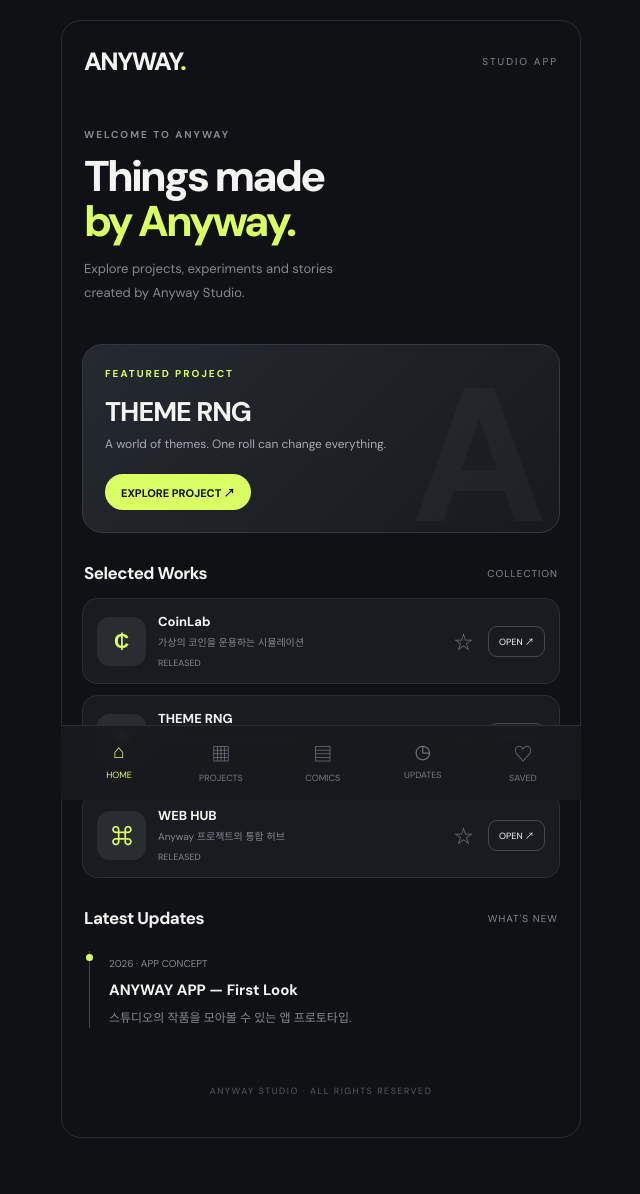
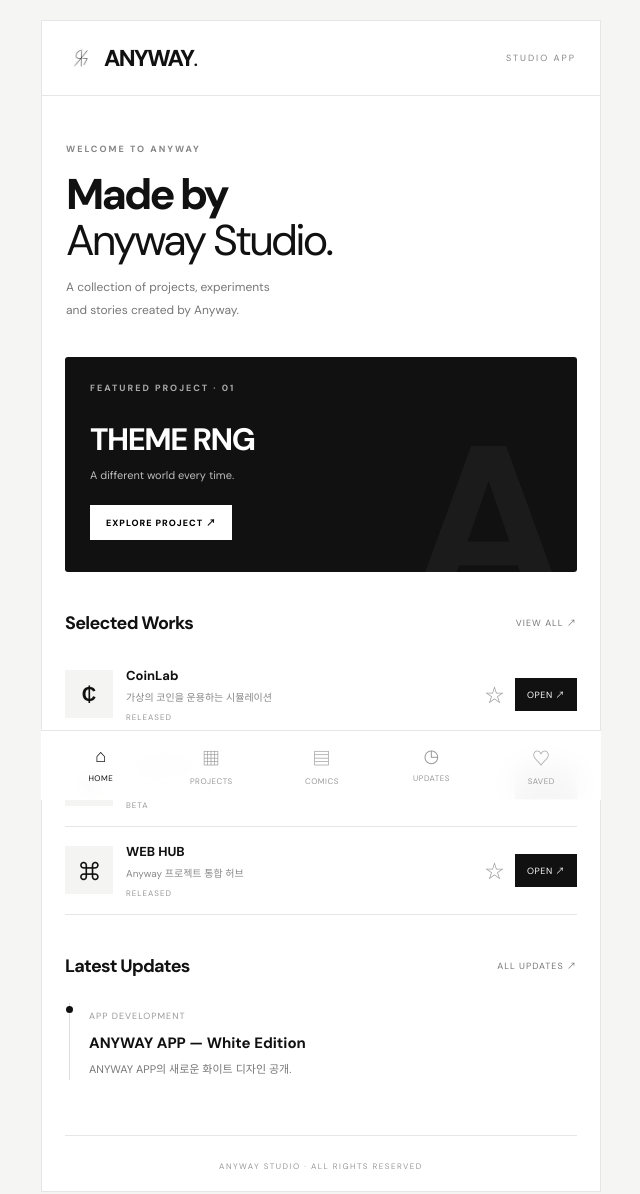
Before and after one commit to gamchigam-afk/anyway-app, a plain HTML site: page index.html in a window 1280 px wide. Shown: the whole page, without its empty margins (319-959 px from the left). Drawn offline with Linux system fonts and the light colour scheme.

Commit message:
Refactor index.html for design and content updates
Updated HTML structure and styles for improved layout and design. Changed text content for better clarity and branding.

```diff
--- a/index.html
+++ b/index.html
@@ -4,178 +4,186 @@
 <head>
 <meta charset="UTF-8">
 <meta name="viewport" content="width=device-width, initial-scale=1.0">
-<meta name="theme-color" content="#101114">
-<meta name="description" content="Explore everything created by Anyway Studio.">
+<meta name="theme-color" content="#FFFFFF">
+<meta name="description" content="ANYWAY Studio — A collection of projects, experiments and stories.">
 <link rel="manifest" href="./manifest.json">
 <link rel="apple-touch-icon" href="./icon-192.png">
 <meta name="apple-mobile-web-app-capable" content="yes">
-<meta name="apple-mobile-web-app-status-bar-style" content="black-translucent">
+<meta name="apple-mobile-web-app-status-bar-style" content="default">
 <meta name="apple-mobile-web-app-title" content="ANYWAY">
-<title>ANYWAY — App</title>
+<title>ANYWAY — Studio App</title>
 
 <style>
-@import url('https://fonts.googleapis.com/css2?family=DM+Sans:wght@400;500;600;700;800&display=swap');
+@import url('https://fonts.googleapis.com/css2?family=DM+Sans:wght@400;500;600;700;800&family=Noto+Sans+KR:wght@400;500;600;700&display=swap');
 
 :root{
- --bg:#101114;
- --panel:#191b20;
- --panel2:#22252b;
- --text:#f4f4f2;
- --muted:#858891;
- --line:#2b2e35;
- --accent:#d9ff65;
+ --bg:#FFFFFF;
+ --text:#111111;
+ --muted:#858585;
+ --line:#E6E6E6;
+ --soft:#F4F4F2;
+ --black:#111111;
 }
 *{box-sizing:border-box}
+html{scroll-behavior:smooth}
 body{
  margin:0;background:var(--bg);color:var(--text);
  font-family:'DM Sans','Noto Sans KR',sans-serif;
+ -webkit-font-smoothing:antialiased;
  padding-bottom:100px;
 }
 button,input{font:inherit}
 button{cursor:pointer}
-.app{max-width:520px;margin:auto;min-height:100vh}
+a{color:inherit;text-decoration:none}
+.app{max-width:560px;margin:auto;min-height:100vh}
+
 header{
- padding:24px 22px 15px;
+ height:75px;padding:0 24px;
  display:flex;align-items:center;justify-content:space-between;
+ border-bottom:1px solid var(--line);
+ background:rgba(255,255,255,.94);
+ position:sticky;top:0;z-index:20;
 }
-.logo{font-size:25px;font-weight:800;letter-spacing:-1.5px}
-.logo span{color:var(--accent)}
-.header-right{
- font-size:10px;color:var(--muted);letter-spacing:2px
-}
-main{padding:5px 20px}
+.brand{display:flex;align-items:center;gap:10px}
+.brand img{width:auto;height:28px;max-width:130px;object-fit:contain}
+.brand-name{font-size:23px;font-weight:800;letter-spacing:-1.6px}
+.brand-name span{font-weight:400}
+.header-label{font-size:9px;letter-spacing:2px;color:var(--muted)}
+
+main{padding:0 23px}
 .page{display:none;animation:fade .25s ease}
 .page.active{display:block}
 @keyframes fade{
- from{opacity:0;transform:translateY(8px)}
- to{opacity:1;transform:none}
+ from{opacity:0;transform:translateY(7px)}
+ to{opacity:1;transform:translateY(0)}
 }
-.eyebrow{
- font-size:10px;color:var(--muted);
- letter-spacing:2px;font-weight:700
+.eyebrow{font-size:9px;letter-spacing:2px;font-weight:700;color:var(--muted)}
+.hero{padding:47px 1px 35px}
+.hero h1{
+ font-size:43px;line-height:1.06;
+ letter-spacing:-2.8px;font-weight:800;
+ margin:17px 0 13px;
 }
-.hero{padding:30px 2px 27px}
-.hero h1{
- font-size:43px;line-height:1.05;
- letter-spacing:-2.8px;margin:13px 0;font-weight:800
-}
-.hero h1 span{color:var(--accent)}
-.hero p{font-size:13px;color:var(--muted);line-height:1.8}
+.hero h1 span{font-weight:400}
+.hero p{font-size:12px;line-height:1.9;color:#777;margin:0}
+.hero-small{padding-bottom:25px}
+
 .feature{
- border:1px solid #34383f;border-radius:20px;
- min-height:185px;padding:22px;position:relative;overflow:hidden;
- background:linear-gradient(135deg,#252a30,#17191e)
+ background:#111;color:#fff;border-radius:3px;
+ min-height:215px;padding:25px;
+ position:relative;overflow:hidden;
+ display:flex;flex-direction:column;align-items:flex-start;
 }
 .feature:after{
- content:"A";position:absolute;right:12px;bottom:-48px;
- font-size:190px;font-weight:800;color:#ffffff08
+ content:"A";position:absolute;right:10px;bottom:-63px;
+ font-size:220px;line-height:1;font-weight:800;
+ color:rgba(255,255,255,.045);pointer-events:none;
 }
-.feature .eyebrow{color:var(--accent)}
-.feature h2{font-size:27px;letter-spacing:-1px;margin:14px 0 7px}
-.feature p{font-size:12px;color:#a8abb2;margin:0}
+.feature .eyebrow{color:#AAAAAA}
+.feature h2{font-size:31px;letter-spacing:-1.5px;margin:25px 0 8px;position:relative;z-index:1}
+.feature p{font-size:11px;color:#BDBDBD;margin:0;position:relative;z-index:1}
 .feature button{
- margin-top:22px;border:0;border-radius:30px;
- padding:10px 16px;background:var(--accent);
- color:#111;font-size:11px;font-weight:800
+ background:white;color:black;border:0;
+ padding:11px 16px;margin-top:23px;
+ font-size:9px;font-weight:800;letter-spacing:1px;
+ position:relative;z-index:1;
 }
+
 .section-head{
- display:flex;justify-content:space-between;
- align-items:center;margin:29px 2px 14px
+ display:flex;align-items:center;justify-content:space-between;
+ margin:39px 0 16px;
 }
-.section-head h3{font-size:17px;margin:0;letter-spacing:-.5px}
-.section-head span{font-size:10px;color:var(--muted);letter-spacing:1px}
-.project-list{display:grid;gap:11px}
+.section-head h3{margin:0;font-size:18px;letter-spacing:-.7px}
+.section-head button{border:0;background:none;font-size:9px;letter-spacing:1px;color:#777;padding:5px 0}
+
+.project-list{display:grid;gap:0}
 .project{
- background:var(--panel);border:1px solid var(--line);
- border-radius:15px;padding:14px;
- display:flex;align-items:center;gap:12px;min-width:0
+ display:flex;align-items:center;gap:13px;
+ padding:16px 0;border-bottom:1px solid var(--line);min-width:0;
 }
 .project-icon{
- width:49px;height:49px;border-radius:13px;
- display:grid;place-items:center;font-size:21px;
- font-weight:800;flex-shrink:0;background:#292d32;color:var(--accent)
+ width:48px;height:48px;flex-shrink:0;
+ background:var(--soft);display:grid;place-items:center;
+ font-size:20px;font-weight:700;color:#111;
 }
 .project-info{flex:1;min-width:0}
-.project-info h4{font-size:13px;margin:0 0 5px}
-.project-info p{font-size:10px;color:var(--muted);margin:0;line-height:1.5}
-.project-meta{font-size:9px;color:var(--muted);margin-top:7px}
+.project-info h4{font-size:13px;margin:0 0 5px;font-weight:700}
+.project-info p{
+ font-size:10px;color:#888;margin:0;
+ overflow:hidden;text-overflow:ellipsis;white-space:nowrap;
+}
+.project-meta{font-size:8px;color:#999;margin-top:8px;letter-spacing:1px}
+.project-actions{display:flex;align-items:center;gap:7px}
 .open{
- border:1px solid #444850;background:transparent;color:white;
- padding:8px 10px;border-radius:9px;font-size:9px;white-space:nowrap
+ background:#111;color:white;border:1px solid #111;
+ padding:9px 11px;font-size:9px;letter-spacing:.5px;white-space:nowrap;
 }
-.favorite{border:0;background:none;color:#777;font-size:19px;padding:3px}
-.favorite.on{color:var(--accent)}
+.open.soon{background:white;color:#888;border-color:#DDD}
+.favorite{border:0;background:none;color:#999;font-size:19px;padding:4px}
+.favorite.on{color:#111}
+
 .search{
- width:100%;padding:14px 16px;border-radius:12px;
- background:var(--panel);border:1px solid var(--line);
- color:white;outline:none;margin:14px 0
+ width:100%;height:46px;border:1px solid var(--line);
+ background:#FAFAFA;padding:0 15px;outline:none;
+ font-size:12px;margin:10px 0 16px;
 }
-.search:focus{border-color:var(--accent)}
-.filters{display:flex;gap:8px;overflow:auto;padding:2px 0 15px}
+.search:focus{border-color:#111}
+.filters{display:flex;gap:7px;overflow:auto;padding-bottom:17px;scrollbar-width:none}
+.filters::-webkit-scrollbar{display:none}
 .filter{
- border:1px solid var(--line);background:var(--panel);
- color:var(--muted);border-radius:30px;padding:8px 14px;
- font-size:11px;white-space:nowrap
+ background:white;border:1px solid var(--line);
+ color:#777;padding:9px 15px;font-size:9px;letter-spacing:1px;white-space:nowrap;
 }
-.filter.active{background:var(--accent);color:#111;border-color:var(--accent)}
-.empty{
- text-align:center;padding:40px 15px;color:var(--muted);
- font-size:12px;line-height:2
+.filter.active{background:#111;color:white;border-color:#111}
+
+.comic-box{border:1px solid var(--line);padding:18px;margin-top:10px}
+.comic-art{
+ width:100%;height:190px;background:#F0F0ED;
+ display:grid;place-items:center;margin-bottom:19px;
+ color:#111;font-size:50px;font-weight:800;
 }
-.comic-box{
- background:var(--panel);border:1px solid var(--line);
- border-radius:18px;padding:20px;margin-top:15px
+.comic-box h3{font-size:20px;margin:12px 0 8px}
+.comic-box p{font-size:11px;line-height:1.9;color:#777}
+.comic-button{
+ display:inline-block;background:#111;color:white;
+ padding:12px 17px;font-size:9px;letter-spacing:1px;margin-top:9px;
 }
-.comic-art{
- height:170px;border-radius:12px;
- background:linear-gradient(145deg,#34302c,#18191d);
- display:grid;place-items:center;font-size:65px;margin-bottom:18px
-}
-.comic-box h3{margin:0 0 8px;font-size:20px}
-.comic-box p{font-size:12px;color:var(--muted);line-height:1.8}
-.update{
- border-left:1px solid #454a51;
- margin:22px 0 22px 7px;padding-left:19px;position:relative
-}
+
+.update{border-left:1px solid #DDD;margin:25px 0 25px 4px;padding:0 0 0 19px;position:relative}
 .update:before{
  content:"";position:absolute;left:-4px;top:3px;
- width:7px;height:7px;border-radius:50%;background:var(--accent)
+ width:7px;height:7px;border-radius:50%;background:#111;
 }
-.update time{font-size:10px;color:var(--muted)}
-.update h3{font-size:15px;margin:8px 0}
-.update p{font-size:12px;color:var(--muted);line-height:1.7;margin:0}
+.update time{font-size:9px;color:#999;letter-spacing:1px}
+.update h3{font-size:15px;margin:9px 0 7px}
+.update p{font-size:11px;color:#777;line-height:1.8;margin:0}
+.empty{text-align:center;padding:45px 10px;color:#999;font-size:11px;line-height:2}
+
+footer{
+ border-top:1px solid var(--line);margin-top:55px;padding:25px 0 20px;
+ text-align:center;color:#999;font-size:8px;letter-spacing:1.5px;
+}
+
 .bottom-nav{
  position:fixed;bottom:0;left:50%;transform:translateX(-50%);
- width:min(520px,100%);
- padding:12px 8px calc(15px + env(safe-area-inset-bottom));
- background:#17191eeb;backdrop-filter:blur(18px);
+ width:min(560px,100%);
+ background:rgba(255,255,255,.96);backdrop-filter:blur(15px);
  border-top:1px solid var(--line);
- display:flex;justify-content:space-around;z-index:10
+ display:flex;justify-content:space-around;
+ padding:12px 5px calc(13px + env(safe-area-inset-bottom));z-index:30;
 }
 .nav-btn{
- border:0;background:none;color:#777d86;
- display:flex;flex-direction:column;align-items:center;gap:5px;
- font-size:9px;min-width:52px
+ background:none;border:0;color:#999;
+ display:flex;flex-direction:column;align-items:center;
+ gap:5px;min-width:53px;font-size:8px;letter-spacing:.5px;
 }
-.nav-btn b{font-size:19px;font-weight:500}
-.nav-btn.active{color:var(--accent)}
-footer{
- text-align:center;color:#555a63;font-size:9px;
- letter-spacing:1.5px;padding:35px 0
-}
-.install-guide{
- display:none;background:#242a22;border:1px solid #46523c;
- border-radius:13px;padding:15px;margin-top:20px
-}
-.install-guide.show{display:block}
-.install-guide p{font-size:12px;line-height:1.8;color:#d0d5c9}
-.install-guide button{
- border:0;background:var(--accent);border-radius:20px;
- padding:8px 13px;font-size:10px;font-weight:700
-}
+.nav-btn b{font-size:18px;font-weight:400}
+.nav-btn.active{color:#111}
+.nav-btn.active b{font-weight:800}
+
 @media(min-width:700px){
- body{padding-top:20px}
- .app{border:1px solid var(--line);border-radius:20px;overflow:hidden}
+ body{padding-top:20px;background:#F5F5F3}
+ .app{background:white;border:1px solid var(--line);min-height:calc(100vh - 40px)}
 }
 </style>
 </head>
@@ -184,8 +192,11 @@ footer{
 <div class="app">
 
 <header>
- <div class="logo">ANYWAY<span>.</span></div>
- <div class="header-right">STUDIO APP</div>
+ <div class="brand">
+  <img src="./logo.png" alt="ANYWAY" onerror="this.style.display='none'">
+  <div class="brand-name">ANYWAY<span>.</span></div>
+ </div>
+ <div class="header-label">STUDIO APP</div>
 </header>
 
 <main>
@@ -193,63 +204,74 @@ footer{
 <section class="page active" id="home">
  <div class="hero">
   <div class="eyebrow">WELCOME TO ANYWAY</div>
-  <h1>Things made<br><span>by Anyway.</span></h1>
-  <p>Explore projects, experiments and stories<br>created by Anyway Studio.</p>
+  <h1>Made by<br><span>Anyway Studio.</span></h1>
+  <p>A collection of projects, experiments<br>and stories created by Anyway.</p>
  </div>
 
  <div class="feature">
-  <div class="eyebrow">FEATURED PROJECT</div>
+  <div class="eyebrow">FEATURED PROJECT · 01</div>
   <h2>THEME RNG</h2>
-  <p>A world of themes. One roll can change everything.</p>
+  <p>A different world every time.</p>
   <button onclick="openProject('theme')">EXPLORE PROJECT ↗</button>
  </div>
 
  <div class="section-head">
-  <h3>Selected Works</h3><span>COLLECTION</span>
+  <h3>Selected Works</h3>
+  <button onclick="navigate('projects')">VIEW ALL ↗</button>
  </div>
  <div class="project-list" id="homeProjects"></div>
 
  <div class="section-head">
-  <h3>Latest Updates</h3><span>WHAT'S NEW</span>
+  <h3>Latest Updates</h3>
+  <button onclick="navigate('updates')">ALL UPDATES ↗</button>
  </div>
  <div id="homeUpdates"></div>
 </section>
 
 <section class="page" id="projects">
- <div class="hero">
+ <div class="hero hero-small">
   <div class="eyebrow">THE COLLECTION</div>
   <h1>Our<br><span>Projects.</span></h1>
-  <p>Everything created and developed by Anyway.</p>
+  <p>Everything created and developed<br>by Anyway Studio.</p>
  </div>
- <input class="search" id="search" placeholder="⌕  프로젝트 검색..." oninput="renderProjects()">
+
+ <input class="search" id="search" placeholder="⌕  Search projects..." oninput="renderProjects()">
+
  <div class="filters">
   <button class="filter active" onclick="setFilter('all',this)">ALL</button>
   <button class="filter" onclick="setFilter('game',this)">GAMES</button>
   <button class="filter" onclick="setFilter('tool',this)">TOOLS</button>
   <button class="filter" onclick="setFilter('other',this)">OTHERS</button>
  </div>
+
  <div class="project-list" id="allProjects"></div>
 </section>
 
 <section class="page" id="comics">
- <div class="hero">
-  <div class="eyebrow">ANYWAY COMICS</div>
-  <h1>Stories<br><span>without words.</span></h1>
-  <p>Characters and stories from Anyway Studio.</p>
+ <div class="hero hero-small">
+  <div class="eyebrow">ANYWAY ORIGINALS</div>
+  <h1>Anyway<br><span>Comics.</span></h1>
+  <p>Original characters and stories<br>from Anyway Studio.</p>
  </div>
+
  <div class="comic-box">
-  <div class="comic-art">✦</div>
+  <div class="comic-art">A.</div>
   <div class="eyebrow">ORIGINAL COMICS</div>
   <h3>ANYWAY COMICS</h3>
-  <p>배고파와 모찌고파의 이야기.<br>
-  언어를 몰라도 그림만으로 즐길 수 있는 오리지널 만화.</p>
-  <button class="open" onclick="openComic()">READ COMICS ↗</button>
+  <p>
+   배고파와 모찌고파의 이야기.<br>
+   언어에 상관없이 누구나 그림으로 즐길 수 있는 오리지널 만화.
+  </p>
+  <a class="comic-button"
+     href="https://gamchigam-afk.github.io/Anyway-comics/">
+   READ COMICS ↗
+  </a>
  </div>
 </section>
 
 <section class="page" id="updates">
- <div class="hero">
-  <div class="eyebrow">STUDIO LOG</div>
+ <div class="hero hero-small">
+  <div class="eyebrow">STUDIO JOURNAL</div>
   <h1>What's<br><span>New?</span></h1>
   <p>News, releases and development logs.</p>
  </div>
@@ -257,29 +279,36 @@ footer{
 </section>
 
 <section class="page" id="favorites">
- <div class="hero">
+ <div class="hero hero-small">
   <div class="eyebrow">YOUR COLLECTION</div>
   <h1>Saved<br><span>Works.</span></h1>
-  <p>즐겨찾기한 프로젝트를 모아볼 수 있어.</p>
+  <p>Your favorite works from Anyway Studio.</p>
  </div>
  <div class="project-list" id="favoriteProjects"></div>
 </section>
 
-<div class="install-guide" id="installGuide">
- <strong>INSTALL ANYWAY</strong>
- <p id="installText"></p>
- <button onclick="hideInstallGuide()">확인</button>
-</div>
+<footer>
+ ANYWAY STUDIO · ALL RIGHTS RESERVED
+</footer>
 
-<footer>ANYWAY STUDIO · ALL RIGHTS RESERVED</footer>
 </main>
 
 <nav class="bottom-nav">
- <button class="nav-btn active" onclick="showPage('home',this)"><b>⌂</b>HOME</button>
- <button class="nav-btn" onclick="showPage('projects',this)"><b>▦</b>PROJECTS</button>
- <button class="nav-btn" onclick="showPage('comics',this)"><b>▤</b>COMICS</button>
- <button class="nav-btn" onclick="showPage('updates',this)"><b>◷</b>UPDATES</button>
- <button class="nav-btn" onclick="showPage('favorites',this)"><b>♡</b>SAVED</button>
+ <button class="nav-btn active" onclick="showPage('home',this)">
+  <b>⌂</b>HOME
+ </button>
+ <button class="nav-btn" onclick="showPage('projects',this)">
+  <b>▦</b>PROJECTS
+ </button>
+ <button class="nav-btn" onclick="showPage('comics',this)">
+  <b>▤</b>COMICS
+ </button>
+ <button class="nav-btn" onclick="showPage('updates',this)">
+  <b>◷</b>UPDATES
+ </button>
+ <button class="nav-btn" onclick="showPage('favorites',this)">
+  <b>♡</b>SAVED
+ </button>
 </nav>
 
 </div>
@@ -307,7 +336,7 @@ const projects = [
  {
   id:'hub',
   name:'WEB HUB',
-  desc:'Anyway 프로젝트의 통합 허브',
+  desc:'Anyway 프로젝트 통합 허브',
   type:'other',
   icon:'⌘',
   status:'RELEASED',
@@ -318,7 +347,7 @@ const projects = [
   name:'1분 던전',
   desc:'던전 탐험과 무기 제작 프로젝트',
   type:'game',
-  icon:'⚔',
+  icon:'01',
   status:'IN DEVELOPMENT',
   url:''
  },
@@ -337,19 +366,19 @@ const projects = [
   desc:'배고파와 모찌고파의 오리지널 코믹스',
   type:'other',
   icon:'✦',
-  status:'COMING SOON',
-  url:''
+  status:'RELEASED',
+  url:'https://gamchigam-afk.github.io/Anyway-comics/'
  }
 ];
 
 const updates = [
  {
-  date:'2026 · APP CONCEPT',
-  title:'ANYWAY APP — First Look',
-  description:'스튜디오의 작품을 모아볼 수 있는 앱 프로토타입.'
+  date:'APP DEVELOPMENT',
+  title:'ANYWAY APP — White Edition',
+  description:'ANYWAY APP의 새로운 화이트 디자인 공개.'
  },
  {
-  date:'IN DEVELOPMENT',
+  date:'COMICS',
   title:'ANYWAY COMICS',
   description:'배고파와 모찌고파의 오리지널 코믹스 프로젝트.'
  }
@@ -365,6 +394,7 @@ try{
 
 function card(p){
  const saved=favorites.includes(p.id);
+
  return `
  <article class="project">
   <div class="project-icon">${p.icon}</div>
@@ -373,10 +403,17 @@ function card(p){
    <p>${p.desc}</p>
    <div class="project-meta">${p.status}</div>
   </div>
-  <button class="favorite ${saved?'on':''}"
-   onclick="toggleFavorite('${p.id}')">${saved?'★':'☆'}</button>
-  <button class="open"
-   onclick="openProject('${p.id}')">${p.url?'OPEN ↗':'SOON'}</button>
+  <div class="project-actions">
+   <button class="favorite ${saved?'on':''}"
+    aria-label="즐겨찾기"
+    onclick="toggleFavorite('${p.id}')">
+    ${saved?'★':'☆'}
+   </button>
+   <button class="open ${p.url?'':'soon'}"
+    onclick="openProject('${p.id}')">
+    ${p.url?'OPEN ↗':'SOON'}
+   </button>
+  </div>
  </article>`;
 }
 
@@ -391,31 +428,45 @@ function updateCard(u){
 
 function renderHome(){
  document.getElementById('homeProjects').innerHTML=
- projects.slice(0,3).map(card).join('');
+  projects.slice(0,3).map(card).join('');
+
  document.getElementById('homeUpdates').innerHTML=
- updates.slice(0,1).map(updateCard).join('');
+  updates.slice(0,1).map(updateCard).join('');
 }
 
 function renderProjects(){
  const q=(document.getElementById('search').value||'').toLowerCase();
+
  const list=projects.filter(p=>
   (filter==='all'||p.type===filter)&&
-  (p.name.toLowerCase().includes(q)||p.desc.toLowerCase().includes(q))
+  (p.name.toLowerCase().includes(q)||
+   p.desc.toLowerCase().includes(q))
  );
+
  document.getElementById('allProjects').innerHTML=
- list.length?list.map(card).join():'<div class="empty">검색 결과가 없어.</div>';
+  list.length?
+  list.map(card).join(''):
+  '<div class="empty">검색 결과가 없습니다.</div>';
 }
 
 function renderFavorites(){
  const list=projects.filter(p=>favorites.includes(p.id));
+
  document.getElementById('favoriteProjects').innerHTML=
- list.length?list.map(card).join(''):
- '<div class="empty">아직 저장한 작품이 없어.<br>프로젝트 옆의 ☆를 눌러 저장해 봐.</div>';
+  list.length?
+  list.map(card).join(''):
+  '<div class="empty">아직 저장한 작품이 없습니다.<br>프로젝트 옆의 ☆를 눌러 저장해 보세요.</div>';
+}
+
+function renderUpdates(){
+ document.getElementById('allUpdates').innerHTML=
+  updates.map(updateCard).join('');
 }
 
 function toggleFavorite(id){
  favorites=favorites.includes(id)?
- favorites.filter(x=>x!==id):[...favorites,id];
+  favorites.filter(x=>x!==id):
+  [...favorites,id];
 
  try{
   localStorage.setItem('anywayFavorites',JSON.stringify(favorites));
@@ -428,63 +479,40 @@ function toggleFavorite(id){
 
 function setFilter(value,btn){
  filter=value;
- document.querySelectorAll('.filter').forEach(x=>x.classList.remove('active'));
+ document.querySelectorAll('.filter').forEach(x=>
+  x.classList.remove('active')
+ );
  btn.classList.add('active');
  renderProjects();
 }
 
 function showPage(id,btn){
- document.querySelectorAll('.page').forEach(x=>x.classList.remove('active'));
+ document.querySelectorAll('.page').forEach(x=>
+  x.classList.remove('active')
+ );
  document.getElementById(id).classList.add('active');
- document.querySelectorAll('.nav-btn').forEach(x=>x.classList.remove('active'));
+
+ document.querySelectorAll('.nav-btn').forEach(x=>
+  x.classList.remove('active')
+ );
  btn.classList.add('active');
+
  window.scrollTo({top:0,behavior:'smooth'});
  renderFavorites();
 }
 
+function navigate(id){
+ const button=[...document.querySelectorAll('.nav-btn')]
+  .find(x=>x.getAttribute('onclick')?.includes("'"+id+"'"));
+ if(button)showPage(id,button);
+}
+
 function openProject(id){
  const p=projects.find(x=>x.id===id);
- if(p?.url)window.open(p.url,'_blank');
- else alert('아직 공개되지 않은 프로젝트입니다.');
-}
-
-function openComic(){
- alert('코믹스 감상 페이지 주소가 준비되면 연결할게!');
-}
-
-function renderUpdates(){
- document.getElementById('allUpdates').innerHTML=
- updates.map(updateCard).join('');
-}
-
-function hideInstallGuide(){
- document.getElementById('installGuide').classList.remove('show');
-}
-
-function showInstallGuide(message){
- document.getElementById('installText').textContent=message;
- document.getElementById('installGuide').classList.add('show');
-}
-
-let deferredPrompt=null;
-
-window.addEventListener('beforeinstallprompt',event=>{
- event.preventDefault();
- deferredPrompt=event;
-});
-
-window.addEventListener('appinstalled',()=>{
- deferredPrompt=null;
-});
-
-function installApp(){
- if(deferredPrompt){
-  deferredPrompt.prompt();
-  deferredPrompt=null;
- }else if(/iphone|ipad|ipod/i.test(navigator.userAgent)){
-  showInstallGuide('Safari에서 공유 버튼을 누른 다음 홈 화면에 추가를 선택해 줘.');
+ if(p?.url){
+  window.open(p.url,'_blank','noopener');
  }else{
-  showInstallGuide('브라우저 메뉴에서 앱 설치 또는 홈 화면에 추가를 선택해 줘.');
+  alert('아직 공개되지 않은 프로젝트입니다.');
  }
 }
 
@@ -495,8 +523,9 @@ renderUpdates();
 
 if('serviceWorker' in navigator){
  window.addEventListener('load',()=>{
-  navigator.serviceWorker.register('./service-worker.js',{scope:'./'})
-   .catch(error=>console.error('SW registration failed:',error));
+  navigator.serviceWorker.register('./service-worker.js',{
+   scope:'./'
+  }).catch(error=>console.error('Service Worker:',error));
  });
 }
 </script>
```
